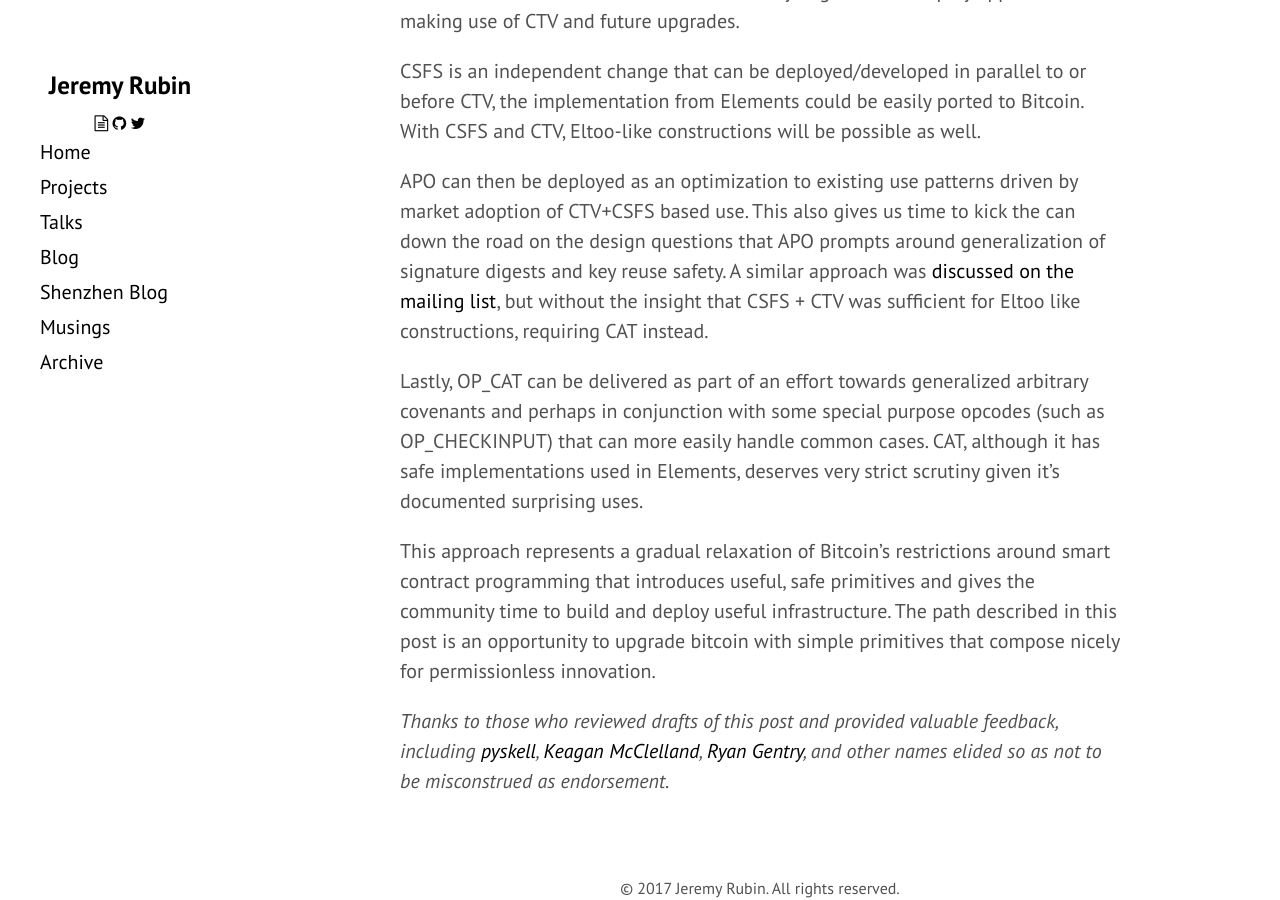
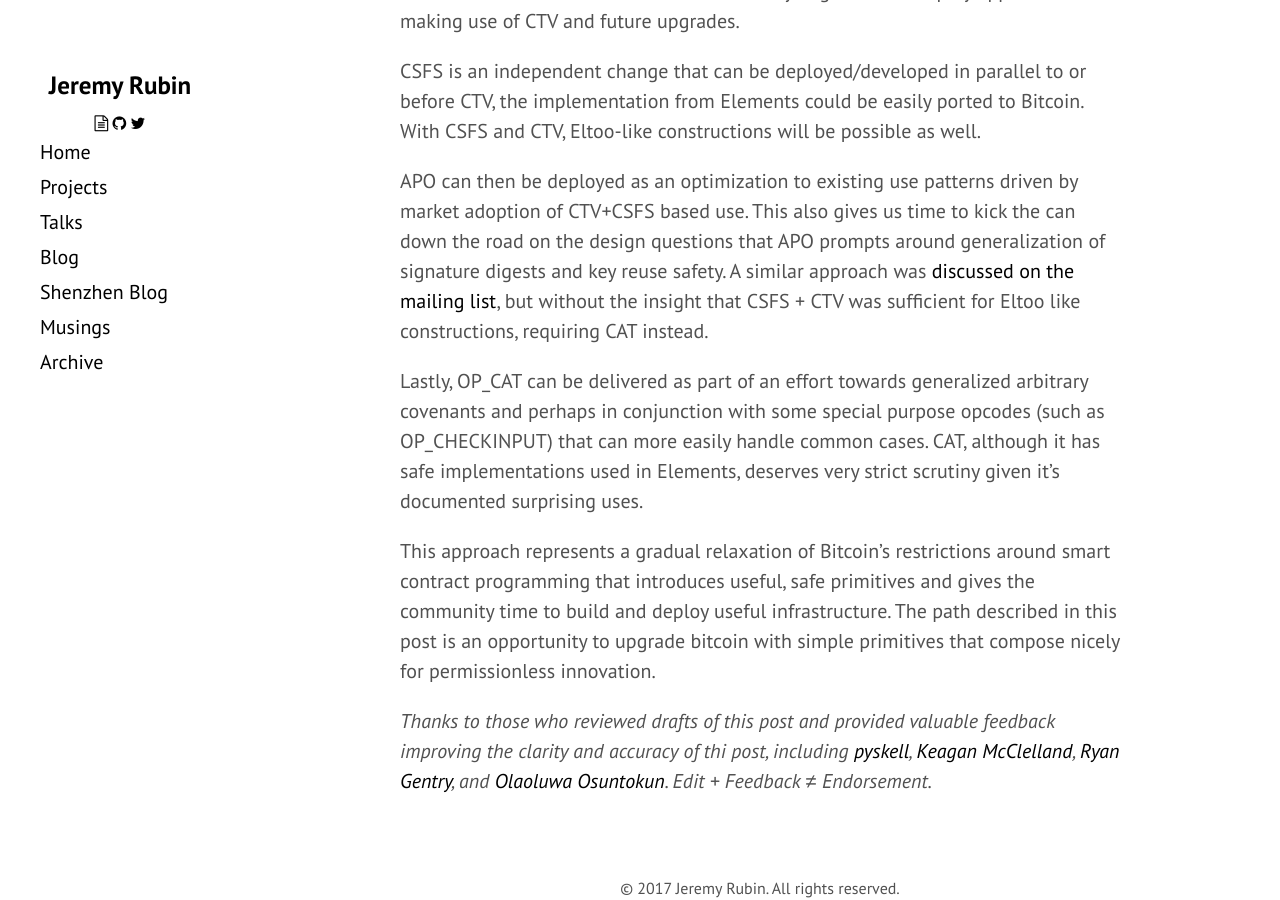
Before and after one commit to JeremyRubin/rubin.io, a Jekyll site: the page built from blog/_posts/0000-00-00-covenants.md, in a window 1280 px wide and 900 px high, scrolled down 8225 px. Built offline with Jekyll 4.4.1, drawn with Linux system fonts in a browser that asks for light colours.

Commit message:
credit beef

```diff
--- a/blog/_posts/0000-00-00-covenants.md
+++ b/blog/_posts/0000-00-00-covenants.md
@@ -376,7 +376,8 @@ primitives that compose nicely for permissionless innovation.
 
 
 _Thanks to those who reviewed drafts of this post and provided valuable
-feedback, including [pyskell](https://github.com/pyskell), [Keagan
+feedback improving the clarity and accuracy of thi post, including
+[pyskell](https://github.com/pyskell), [Keagan
 McClelland](https://twitter.com/ProofOfKeags), [Ryan
-Gentry](https://twitter.com/RyanTheGentry), and other names elided so as not to
-be misconstrued as endorsement._
+Gentry](https://twitter.com/RyanTheGentry), and [Olaoluwa
+Osuntokun](https://twitter.com/roasbeef). Edit + Feedback &#8800; Endorsement._
```
